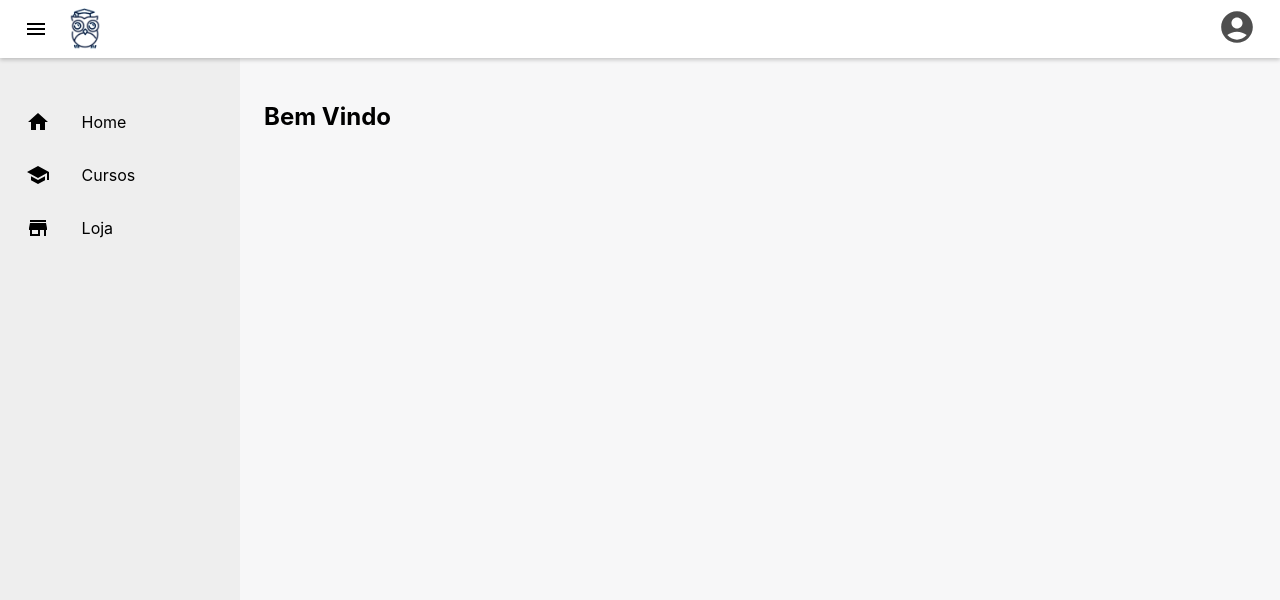
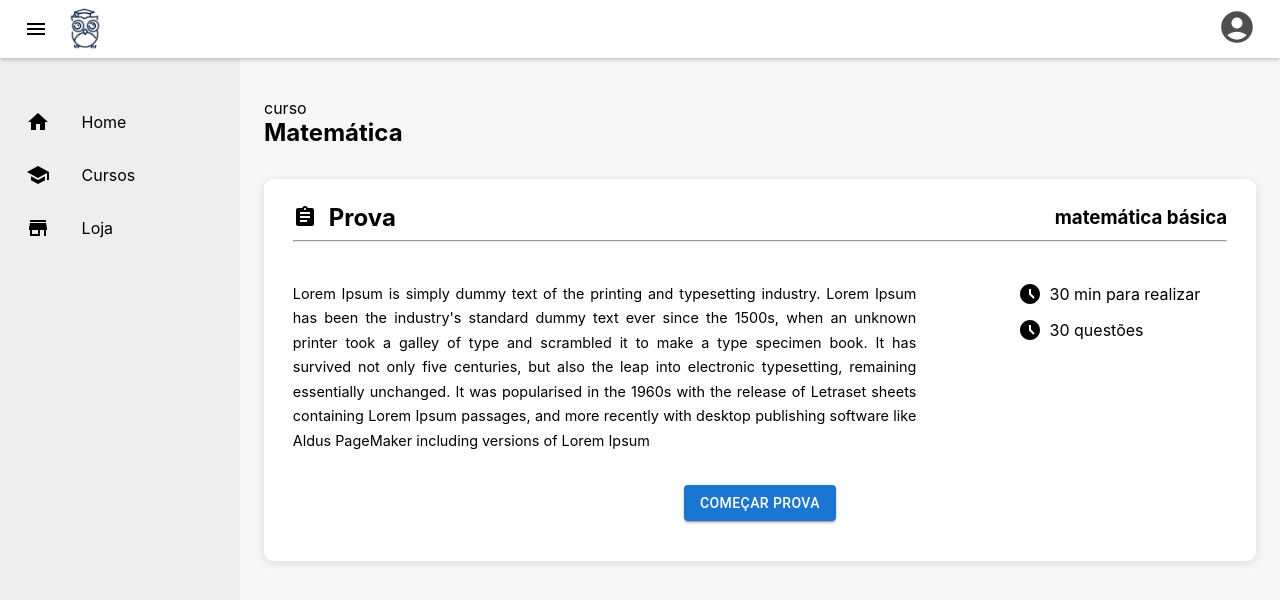
Before and after one commit to gui326/teacher_ana, a React (Create React App) app: page /curso/1/prova in a window 1280 px wide. Shown: the top 600 px of the page. Built offline with nearby package versions, Linux system fonts and the light colour scheme; a web font is replaced by a local one.

Commit message:
realização prova

```diff
--- a/src/App.js
+++ b/src/App.js
@@ -15,12 +15,15 @@ import Cadastro from "./pages/Cadastro";
 import Dashboard from "./pages/Private/Home";
 import Cursos from "./pages/Private/Cursos";
 import Curso from "./pages/Private/Curso";
+import VerProva from "./pages/Private/VerProva";
+import Prova from "./pages/Private/Prova";
 import { GlobalStylePublic } from "./globalstyledpublic";
 import { GlobalStylePrivate } from "./globalstyledprivate";
 
 
 function App() {
   const [isPrivate, setIsPrivate] = useState(true);
+  const [isFora, setIsFora] = useState(false);
   const [expansible, setExpansible] = useState(true);
 
   const handleExpansible = () => {
@@ -42,6 +45,8 @@ function App() {
         </>
         :
         <>
+        {!isFora ?
+          <>
             <GlobalStylePrivate/>
             <HeaderPrivate handleExpansible={handleExpansible} />
             <SideBar expansible={expansible}/>
@@ -51,8 +56,18 @@ function App() {
                   <Route exact path="/dashboard" element={<Dashboard />} />
                   <Route exact path="/cursos" element={<Cursos />} />
                   <Route path="curso/:matematica" element={<Curso />} />
+                  <Route path="curso/:matematica/prova" element={<VerProva />} />
               </Routes>
             </Container>
+          </>
+        :
+          <>
+            <GlobalStylePrivate/>
+            <Routes>
+                <Route exact path="curso/:matematica/realizarprova" element={<Prova />} />
+            </Routes>
+          </>
+        }
         </>
       }
 
--- a/src/pages/Private/Curso/index.js
+++ b/src/pages/Private/Curso/index.js
@@ -3,6 +3,7 @@ import { Content, CardPrincipais, Heading, Card, HeadTitle, HeadingTitle } from
 import AssignmentIcon from '@mui/icons-material/Assignment';
 import OndemandVideoIcon from '@mui/icons-material/OndemandVideo';
 import TextSnippetIcon from '@mui/icons-material/TextSnippet';
+import { Link } from "react-router-dom";
 
 export default function Curso(){
     return(
@@ -24,6 +25,7 @@ export default function Curso(){
 
                 <Grid mt={2} container spacing={2}>
                     <Grid item md={3} xs={6}>
+                        <Link to="/curso/matematica/prova?matematicabasica">
                             <Card>
                                 <HeadTitle>
                                     <h6>Matemática Básica</h6>
@@ -32,6 +34,7 @@ export default function Curso(){
                                     Prova de matemática básica, contendo contas de multiplicação e divisão.
                                 </p>
                             </Card>
+                        </Link>
                     </Grid>
 
                     <Grid item md={3} xs={6}>
--- /dev/null
+++ b/src/pages/Private/Prova/index.js
@@ -0,0 +1,48 @@
+import { Main, Header, Content, CardPrincipais, CardTopo, FooterArea, NavBar, NavBarLogo, NavBarTitle } from "./styled";
+import { Button, Grid } from "@mui/material";
+
+export default function VerProva(){
+    return(
+        <Main>
+            <Header>
+                <NavBar>
+                    <NavBarLogo>
+                        <img src="/logo.png"/>
+                    </NavBarLogo>
+                    <NavBarTitle>
+                        <p>curso</p>
+                        <h1>Matemática</h1>
+                    </NavBarTitle>
+                </NavBar>
+            </Header>
+
+            <Content>
+                <Grid mt={1} container spacing={2}>
+                    <Grid item md={3}>
+                        <CardTopo>
+                            <h1>Prova de matemática básica</h1>
+                        </CardTopo>
+                    </Grid>
+                    <Grid item md={7}>
+                        <CardTopo>
+
+                        </CardTopo>
+                    </Grid>
+                    <Grid item md={2}>
+                        <CardTopo>
+                            <p>00:30:00</p>
+                        </CardTopo>
+                    </Grid>
+                </Grid>
+
+                <CardPrincipais>
+                    <FooterArea>
+                        <Button variant="contained">
+                            Próxima
+                        </Button>
+                    </FooterArea>
+                </CardPrincipais>
+            </Content>
+        </Main>
+    );
+}
--- /dev/null
+++ b/src/pages/Private/Prova/styled.js
@@ -0,0 +1,131 @@
+import styled from "styled-components";
+
+export const Main = styled.main`
+    box-sizing: border-box;
+`;
+
+export const Header = styled.header`
+    height: 5em;
+`;
+
+export const CardTopo = styled.div`
+    background: white;
+    box-sizing: border-box;
+    padding: 1.5em 1.8em;
+    border-radius: 9px;
+    box-shadow: rgba(99, 99, 99, 0.2) 0px 2px 8px 0px;
+
+    h1{
+        margin: 0;
+        font-size: 1em;
+    }
+
+    p{
+        margin: 0;
+        text-align: center;
+        font-size: 1.4em;
+    }
+`;
+
+export const NavBar = styled.div`
+    box-sizing: border-box;
+    width: 100%;
+    position: fixed;
+    top: 0;
+    left: 0%;
+    right: 0;
+    display: flex;
+    flex-wrap: wrap;
+    justify-content: space-between;
+    padding: .8em 4em;
+`;
+
+export const NavBarLogo = styled.div`
+    img{
+        width: 52px;
+    }
+`;
+
+export const NavBarTitle = styled.div`
+    display: flex;
+    flex-direction: column;
+
+    p{
+        text-align: right;
+        margin: 0;
+        padding: 0;
+    }
+
+    h1{
+        margin: 0;
+        padding: 0;
+    }
+`;
+
+export const Content = styled.div`
+    max-width: 1240px;
+    margin: auto;
+`;
+
+export const CardPrincipais = styled.div`
+    background: white;
+    box-sizing: border-box;
+    padding: 1.5em 1.8em;
+    border-radius: 9px;
+    margin-top: 2em;
+    box-shadow: rgba(99, 99, 99, 0.2) 0px 2px 8px 0px;
+
+    :last-child{
+        margin-bottom: 5em;
+    }
+`;
+
+export const Heading = styled.div`
+    display: flex;
+    flex-wrap: wrap;
+    justify-content: space-between;
+
+    h3{
+        margin: 0;
+        align-self: center;
+    }
+`;
+
+export const HeadingTitle = styled.div`
+    display: flex;
+    flex-wrap: wrap;
+    align-items: center;
+
+    h1{
+        padding-left: .5em;
+    }
+`;
+
+export const Text = styled.p`
+    font-size: .9rem;
+    text-align: justify;
+    line-height: 1.7em;
+    padding-top: 0!important;
+    max-width: 90%;
+`;
+
+export const Info = styled.div`
+    display: flex;
+    flex-wrap: wrap;
+    align-self: center;
+    align-items: center;
+    justify-content: left;
+    padding-bottom: .8em;
+
+    p{
+        padding: 0;
+        padding-left: .5em;
+        align-items: center;
+    }
+`;
+
+export const FooterArea = styled.div`
+    padding-top: 2em;
+    padding-bottom: 1em;
+    text-align: center;
+`;
--- /dev/null
+++ b/src/pages/Private/VerProva/index.js
@@ -0,0 +1,50 @@
+import { Content, CardPrincipais, Heading, HeadingTitle, Info, Text, FooterArea } from "./styled";
+import AssignmentIcon from '@mui/icons-material/Assignment';
+import { Button, Grid } from "@mui/material";
+import AccessTimeFilledIcon from '@mui/icons-material/AccessTimeFilled';
+
+export default function VerProva(){
+    return(
+        <Content>
+            <p>curso</p>
+            <h1>Matemática</h1>
+
+            <CardPrincipais>
+                <Heading>
+                    <HeadingTitle>
+                        <AssignmentIcon/>
+                        <h1>Prova</h1>
+                    </HeadingTitle>
+
+                    <h3>matemática básica</h3>
+                </Heading>
+
+                <hr/>
+
+                <Grid pt={4} container spacing={4}>
+                    <Grid item md={9}>
+                        <Text>
+                            Lorem Ipsum is simply dummy text of the printing and typesetting industry. Lorem Ipsum has been the industry's standard dummy text ever since the 1500s, when an unknown printer took a galley of type and scrambled it to make a type specimen book. It has survived not only five centuries, but also the leap into electronic typesetting, remaining essentially unchanged. It was popularised in the 1960s with the release of Letraset sheets containing Lorem Ipsum passages, and more recently with desktop publishing software like Aldus PageMaker including versions of Lorem Ipsum
+                        </Text>
+                    </Grid>
+                    <Grid item md={3}>
+                        <Info>
+                            <AccessTimeFilledIcon/>
+                            <p>30 min para realizar</p>
+                        </Info>
+                        <Info>
+                            <AccessTimeFilledIcon/>
+                            <p>30 questões</p>
+                        </Info>
+                    </Grid>
+                </Grid>
+
+                <FooterArea>
+                    <Button variant="contained">
+                        Começar Prova
+                    </Button>
+                </FooterArea>
+            </CardPrincipais>
+        </Content>
+    );
+}
--- /dev/null
+++ b/src/pages/Private/VerProva/styled.js
@@ -0,0 +1,75 @@
+import styled from "styled-components";
+
+export const Content = styled.div`
+    h1{
+        margin: 0;
+    }
+
+    p{
+        padding-top: 1em;
+        margin: 0;
+    }
+`;
+
+export const CardPrincipais = styled.div`
+    background: white;
+    box-sizing: border-box;
+    padding: 1.5em 1.8em;
+    border-radius: 9px;
+    margin-top: 2em;
+    box-shadow: rgba(99, 99, 99, 0.2) 0px 2px 8px 0px;
+
+    :last-child{
+        margin-bottom: 5em;
+    }
+`;
+
+export const Heading = styled.div`
+    display: flex;
+    flex-wrap: wrap;
+    justify-content: space-between;
+
+    h3{
+        margin: 0;
+        align-self: center;
+    }
+`;
+
+export const HeadingTitle = styled.div`
+    display: flex;
+    flex-wrap: wrap;
+    align-items: center;
+
+    h1{
+        padding-left: .5em;
+    }
+`;
+
+export const Text = styled.p`
+    font-size: .9rem;
+    text-align: justify;
+    line-height: 1.7em;
+    padding-top: 0!important;
+    max-width: 90%;
+`;
+
+export const Info = styled.div`
+    display: flex;
+    flex-wrap: wrap;
+    align-self: center;
+    align-items: center;
+    justify-content: left;
+    padding-bottom: .8em;
+
+    p{
+        padding: 0;
+        padding-left: .5em;
+        align-items: center;
+    }
+`;
+
+export const FooterArea = styled.div`
+    padding-top: 2em;
+    padding-bottom: 1em;
+    text-align: center;
+`;
```
Lines whose indentation alone changed are shown as unchanged.
